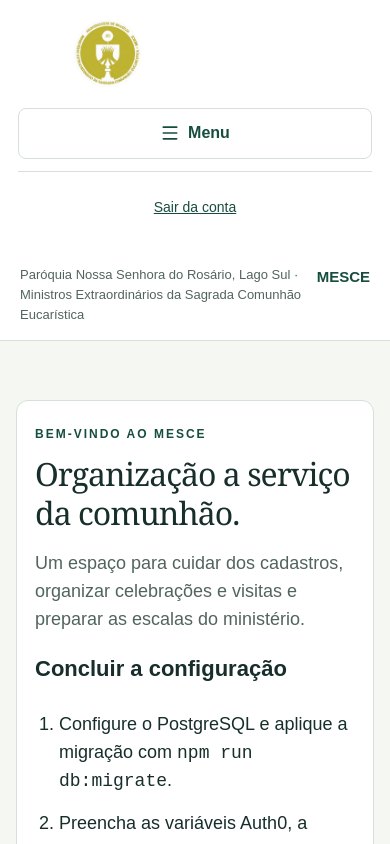
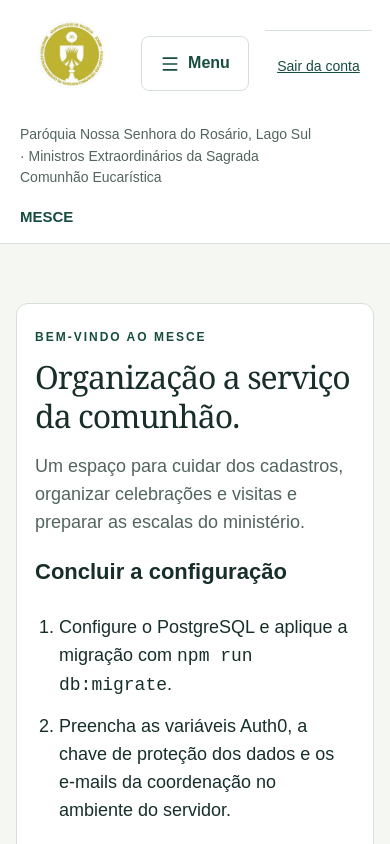
Before and after one commit to Trooper2123/mesce, a Next.js app: page /setup in a window 390 px wide. Shown: the top 844 px of the page. Built offline with nearby package versions, Linux system fonts and the light colour scheme.

Commit message:
ajuste de css

```diff
--- a/src/app/globals.css
+++ b/src/app/globals.css
@@ -2,8 +2,8 @@
   box-sizing: border-box;
 }
 :root {
-  --sidebar-width: 278px;
-  --sidebar-width-medium: 235px;
+  --sidebar-width: 15%;
+  --sidebar-width-medium: 20%;
   --ink: #172e2a;
   --muted: #52645e;
   --green: #164d3f;
@@ -40,7 +40,7 @@ aside {
 }
 .brand img {
   display: block;
-  width: min(100%, 210px);
+  width: min(75%, 180px);
   height: auto;
   object-fit: contain;
 }
@@ -680,18 +680,24 @@ a.action {
 }
 @media (max-width: 760px) {
   aside {
-    position: static;
+    position: relative;
     width: auto;
     padding: 18px;
-    border-right: 0;
+    border-right: 0;display: grid;
+    grid-template-columns: repeat(3, 1fr); /* 3 equal-width columns */
+    gap: 16px;
+
   }
+
   .brand {
-    width: 100%;
+    width: auto;
     min-height: 44px;
+    flex: 0 1 35%;
     justify-content: flex-start;
     display: flex;
     align-items: center;
   }
+
   .brand img {
     width: min(100%, 180px);
     max-height: 72px;
@@ -739,10 +745,16 @@ a.action {
   }
   header {
     padding: 15px 20px;
+    display: grid;
+    grid-template-columns: repeat(1, 1fr); /* 3 equal-width columns */
+    gap: 16px;
   }
   header span {
     max-width: 85%;
-    font-size: 13px;
+    font-size: 14px;
+    display: grid;
+    grid-template-columns: repeat(1, 1fr);
+
   }
   main {
     padding: 24px 16px;
```
